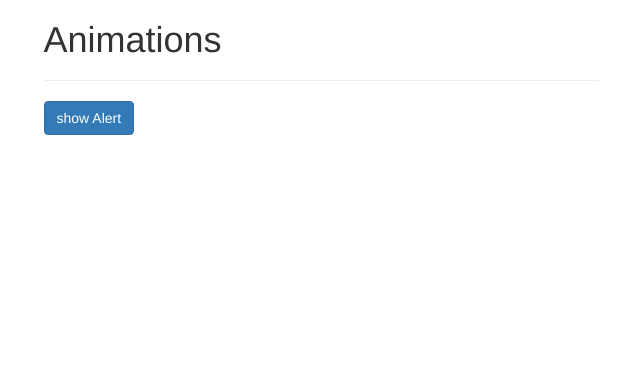
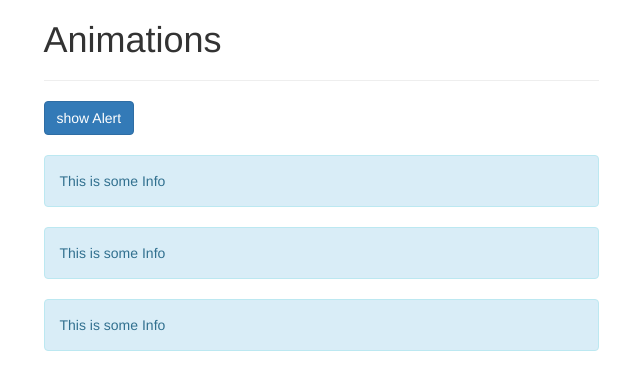
Before and after one commit to Ayazadeh/VueWithMaximilian, a Vue app in the folder Vuejs/17/: page / in a window 1280 px wide. Shown: the top 390 px of the page, without its empty margins (319-959 px from the left). Built offline with nearby package versions, Linux system fonts and the light colour scheme.

Commit message:
Vue2: Setting Up an Initial (on-load) Animation

```diff
--- a/Vuejs/17/src/App.vue
+++ b/Vuejs/17/src/App.vue
@@ -15,6 +15,9 @@
         <transition name="slide" type="animation">
           <div class="alert alert-info" v-if="show">This is some Info</div>
         </transition>
+        <transition name="fade" appear>
+          <div class="alert alert-info" v-if="show">This is some Info</div>
+        </transition>
       </div>
     </div>
   </div>
@@ -25,7 +28,7 @@
   name: "App",
   data() {
     return {
-      show: false,
+      show: true,
     };
   },
 };
```
